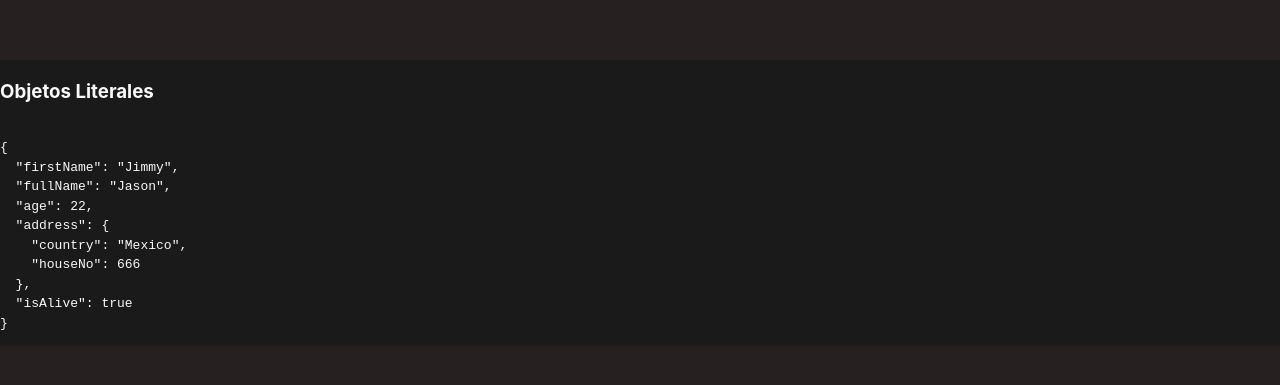
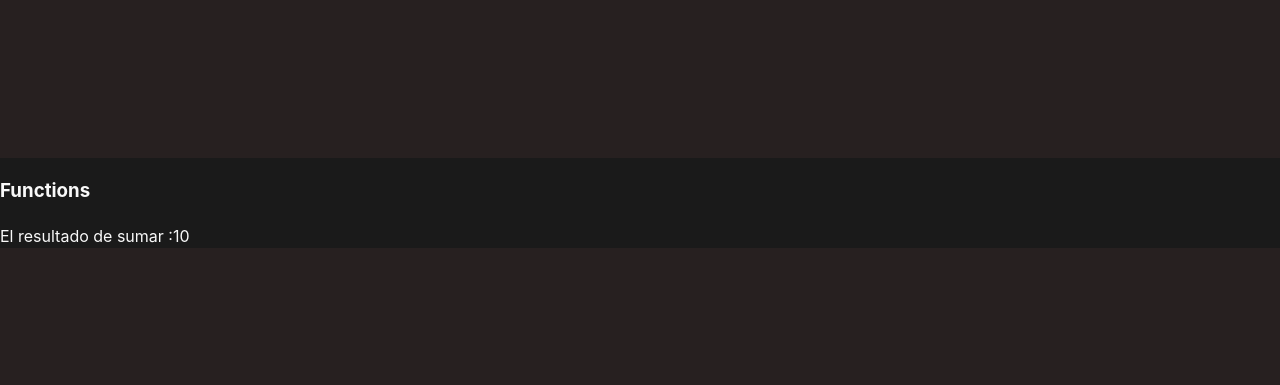
Before and after one commit to M00R3D/CursoReactNative, a React (Vite) app: page / in a window 1280 px wide. Shown: the part 197-582 px from the top of the page. Built offline with nearby package versions, Linux system fonts and the light colour scheme.

Commit message:
basicfunctions

```diff
--- a/src/App.tsx
+++ b/src/App.tsx
@@ -1,5 +1,5 @@
 import { useState } from 'react'
-import { ObjectLiterals } from './typescript'
+import { BasicFunctions, ObjectLiterals } from './typescript'
 
 function App() {
   // const [count, setCount] = useState(0)
@@ -8,7 +8,8 @@ function App() {
     <main>
       {/* <h1>Introduccion a REACT</h1> */}
       {/* <BasicTypes/> */}
-      <ObjectLiterals/>
+      {/* <ObjectLiterals/> */}
+      <BasicFunctions/>
     </main>
   )
 }
--- /dev/null
+++ b/src/typescript/BasicFunctions.tsx
@@ -0,0 +1,27 @@
+import React from 'react'
+
+
+
+
+
+
+
+export const BasicFunctions = () => {
+
+    const addTwoNumber = (a:number,b:number):string=>{
+        return (a+b).toString();
+    }
+
+
+
+
+
+
+
+  return (
+    <>
+        <h3>Functions</h3>
+        <span>El resultado de sumar :{addTwoNumber(2,8)}</span>
+    </>
+  )
+}
--- a/src/typescript/index.ts
+++ b/src/typescript/index.ts
@@ -1,2 +1,3 @@
 export * from './BasicTypes';
 export * from './ObjectLiterals';
+export * from './BasicFunctions';
```
